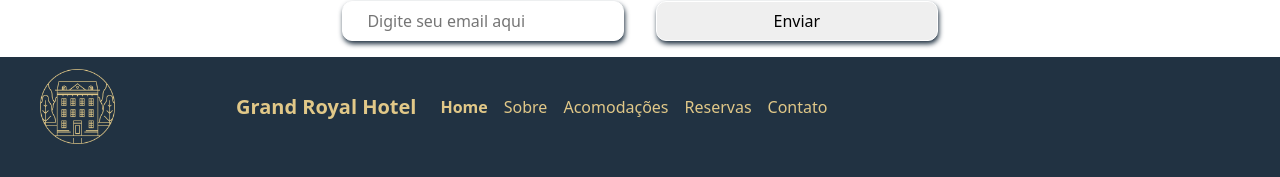
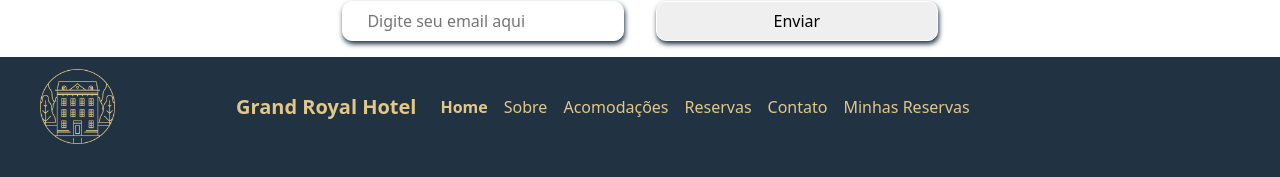
Before and after one commit to Davidferreirajesus/hotel-management-vue, a Vue app: page / in a window 1280 px wide. Shown: the part 2587-2764 px from the top of the page. Built offline with nearby package versions, Linux system fonts and the light colour scheme; a web font is replaced by a local one.

Commit message:
Minhas Reservas apenas para logados

```diff
--- a/src/components/MainHeader.vue
+++ b/src/components/MainHeader.vue
@@ -47,6 +47,8 @@ export default {
             document.querySelector('#logado-usuario').innerText = ''
             document.querySelector('#logado').classList.add('esconder')
             document.querySelector('#cadastro').classList.remove('esconder')
+            document.querySelector('#navMinhasreservas').parentNode.classList.add('d-none')
+            this.$router.push('/')
         }
     },
     mounted: function() {
@@ -64,13 +66,14 @@ export default {
                 }
             }
 
-
             document.querySelector('#logado').classList.remove('esconder')
             document.querySelector('#cadastro').classList.add('esconder')
+            document.querySelector('#navMinhasreservas').parentNode.classList.remove('d-none')
         }
         else {
             document.querySelector('#logado').classList.add('esconder')
             document.querySelector('#cadastro').classList.remove('esconder')
+            document.querySelector('#navMinhasreservas').parentNode.classList.add('d-none')
         }
     }
 }
--- a/src/components/MainNavBar.vue
+++ b/src/components/MainNavBar.vue
@@ -4,7 +4,7 @@
         <div class="collapse navbar-collapse" id="colNav">
             <ul class="navbar-nav">
                 <li class="nav-item" v-for="pg in paginas" :key="pg.id">
-                    <router-link class="nav-link" :to="pg.link">{{pg.nome}}</router-link>
+                    <router-link class="nav-link" :to="pg.link" :id="pg.id">{{pg.nome}}</router-link>
                 </li>
             </ul>
         </div>
@@ -17,11 +17,12 @@ export default {
     data() {
         return {
             paginas: [
-                {id: 1, nome: 'Home', link: '/'},
-                {id: 2, nome: 'Sobre', link: '/sobre'},
-                {id: 3, nome: 'Acomodações', link: '/acomodacoes'},
-                {id: 4, nome: 'Reservas', link: '/reservas'},
-                {id: 5, nome: 'Contato', link: '/contato'},
+                {id: 'navHome', nome: 'Home', link: '/'},
+                {id: 'navSobre', nome: 'Sobre', link: '/sobre'},
+                {id: 'navAcomodacoes', nome: 'Acomodações', link: '/acomodacoes'},
+                {id: 'navReservas', nome: 'Reservas', link: '/reservas'},
+                {id: 'navContato', nome: 'Contato', link: '/contato'},
+                {id: 'navMinhasreservas', nome: 'Minhas Reservas', link: '/minhasreservas'},
             ]
         }
     }
--- a/src/components/ModalLogin.vue
+++ b/src/components/ModalLogin.vue
@@ -110,6 +110,7 @@ export default {
                 localStorage.setItem('login', loginEmail)
                 document.querySelector('#logado').classList.remove('esconder')
                 document.querySelector('#cadastro').classList.add('esconder')
+                document.querySelector('#navMinhasreservas').parentNode.classList.remove('d-none')
                 document.querySelector('#logado-usuario').innerText = `Bem-vindo ${this.cadastros[valida].nome}`
             } else {
                 alert ('Cadastro não encontrado!')
```
